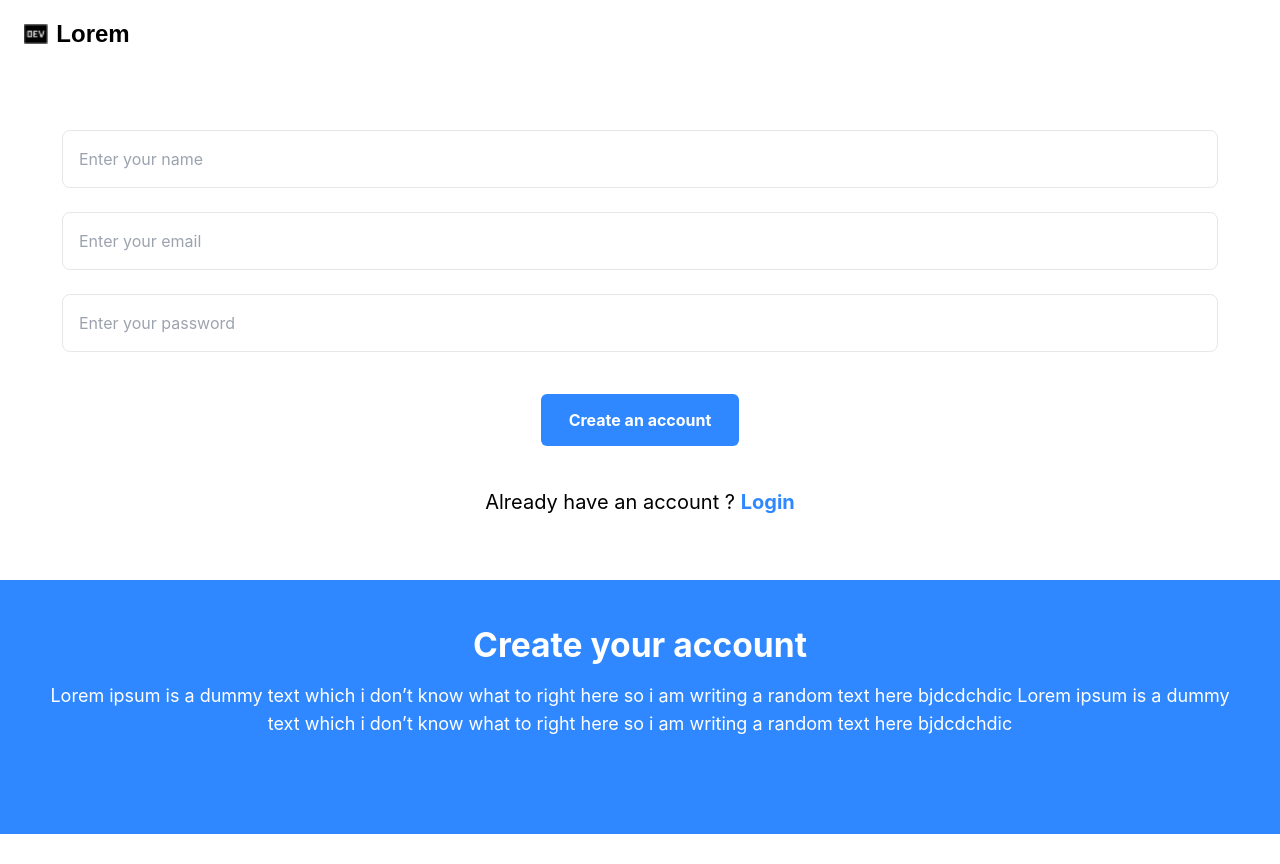
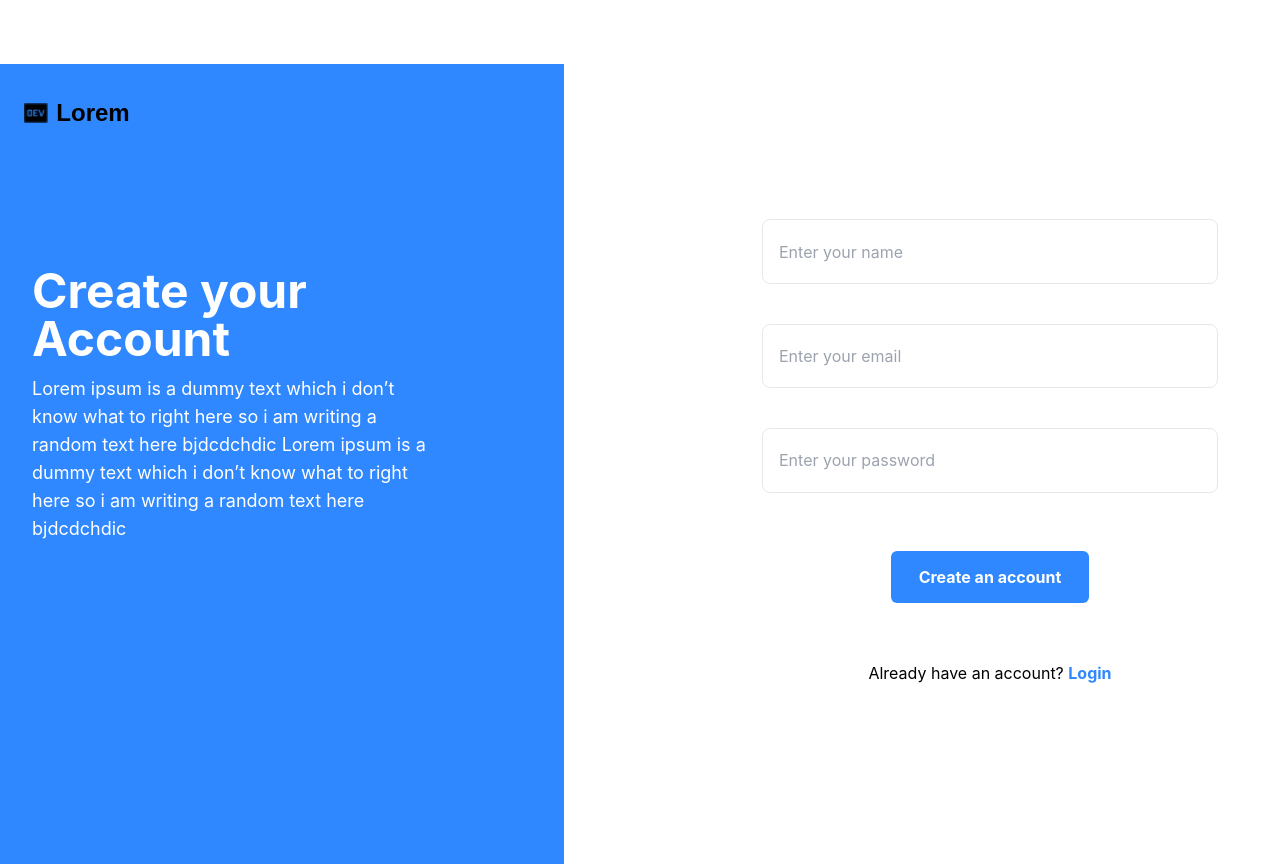
Before and after one commit to kshitijjj/my-code, a React (Create React App) app: page /signup in a window 1280 px wide. Before the commit the page ends 834 px from the top, so only its background shows below. Built offline with nearby package versions, Linux system fonts and the light colour scheme.

Commit message:
updated signup page

```diff
--- a/src/Components/Signup.jsx
+++ b/src/Components/Signup.jsx
@@ -29,38 +29,45 @@ const Signup = () => {
     } */
     return (
         <>
-        <div className="flex items-center gap-2 pt-[18px] pl-[24px] ">
+        <div className="flex items-center gap-2 pt-[18px] pl-[24px] md:hidden">
                 <img src="../Logo.png" alt="" width={"24.32px"} height={"24.32px"}/>
                 <p className="font-poppins font-extrabold text-lg md:text-2xl">Lorem</p>
         </div>
-        <div className="flex flex-col-reverse">
-            <div className="bg-[#2F88FF] mt-[4rem] pb-[6rem]">
-                <div>
 
+
+        <div className="md:flex-row flex flex-col-reverse">
+            <div className="bg-[#2F88FF] mt-[4rem] pb-[6rem] md:pt-[2rem] md:h-screen">
+
+                <div className="hidden md:flex md:items-center md:gap-2 md:pt-[1px] md:pl-[24px]">
+                <img src="../Logo.png" alt="" width={"24.32px"} height={"24.32px"}/>
+                <p className="font-poppins font-extrabold text-lg md:text-2xl">Lorem</p>
                 </div>
-                <div className="flex flex-col justify-center text-center pt-[2.5rem] px-[2rem]">
-                    <p className="text-[2.1rem] font-bold  text-white ">Create your account</p>
-                    <p className="text-lg text-white pt-[12px]">Lorem ipsum is a dummy text which i don’t know what to right here so i am writing a random text here bjdcdchdic Lorem ipsum is a dummy text which i don’t know what to right here so i am writing a random text here bjdcdchdic  </p>
+                <div className="flex flex-col justify-center text-center pt-[2.5rem] px-[2rem] md:text-left md:h-[32rem] md:pl-[2rem] md:pr-[8rem]">
+                    <p className="text-[2.1rem] font-bold  text-white md:text-5xl ">Create your Account</p>
+                    <p className="text-lg text-white pt-[12px] md:max-w-lg">Lorem ipsum is a dummy text which i don’t know what to right here so i am writing a random text here bjdcdchdic Lorem ipsum is a dummy text which i don’t know what to right here so i am writing a random text here bjdcdchdic  </p>
                 </div>
             </div>
 
-            <div>
-                <div className="px-[2.5rem] pt-[4rem]">
-                    <div className="flex flex-col justify-center text-center gap-6 px-[22px] pt-[16px]">
-                        <input className="border py-[1rem] pl-4 rounded-lg" type="text" placeholder="Enter your name" />
-                        <input className="border py-[1rem] pl-4 rounded-lg" type="email" name="" id="" placeholder='Enter your email' />
-                        <input className="border py-[1rem] pl-4 rounded-lg" type="password" name="" id="" placeholder="Enter your password"/>
+            <div class="md:flex md:justify-center md:items-center md:h-[99vh] ">
+    <div class="px-[2.5rem] pt-[4rem] md:pl-[11rem]">
+        <div class="md:pt-[2rem]">
+            <div class="flex flex-col justify-center text-center gap-6 px-[22px] pt-[16px] md:w-[31.25rem] md:gap-10">
+                <input class="border py-[1rem] px-4 rounded-lg md:py-[1.2rem]" type="text" placeholder="Enter your name"/>
+                <input class="border py-[1rem] px-4 rounded-lg md:py-[1.2rem]" type="email" placeholder="Enter your email"/>
+                <input class="border py-[1rem] px-4 rounded-lg md:py-[1.2rem]" type="password" placeholder="Enter your password"/>
 
-                        <div className="pt-[32px]">
-                            <a className="bg-[#2F88FF] text-white font-bold px-[28px] py-[16px] rounded-md" href="">Create an account</a>
-                        </div>
+                <div class="pt-[32px]">
+                    <a class="bg-[#2F88FF] text-white font-bold px-[28px] py-[16px] rounded-md" href="#">Create an account</a>
+                </div>
 
-                        <div className="pt-[32px]">
-                            <p className="text-xl text-nowrap">Already have an account ?&nbsp;<span className="text-[#2F88FF] text-nowrap font-bold">Login</span></p>
-                        </div>
-                    </div>
+                <div class="pt-[32px]">
+                    <p class="text-nowrap">Already have an account?&nbsp;<span class="text-[#2F88FF] font-bold">Login</span></p>
                 </div>
             </div>
+        </div>
+    </div>
+</div>
+
         </div>
         </>
     );
```
